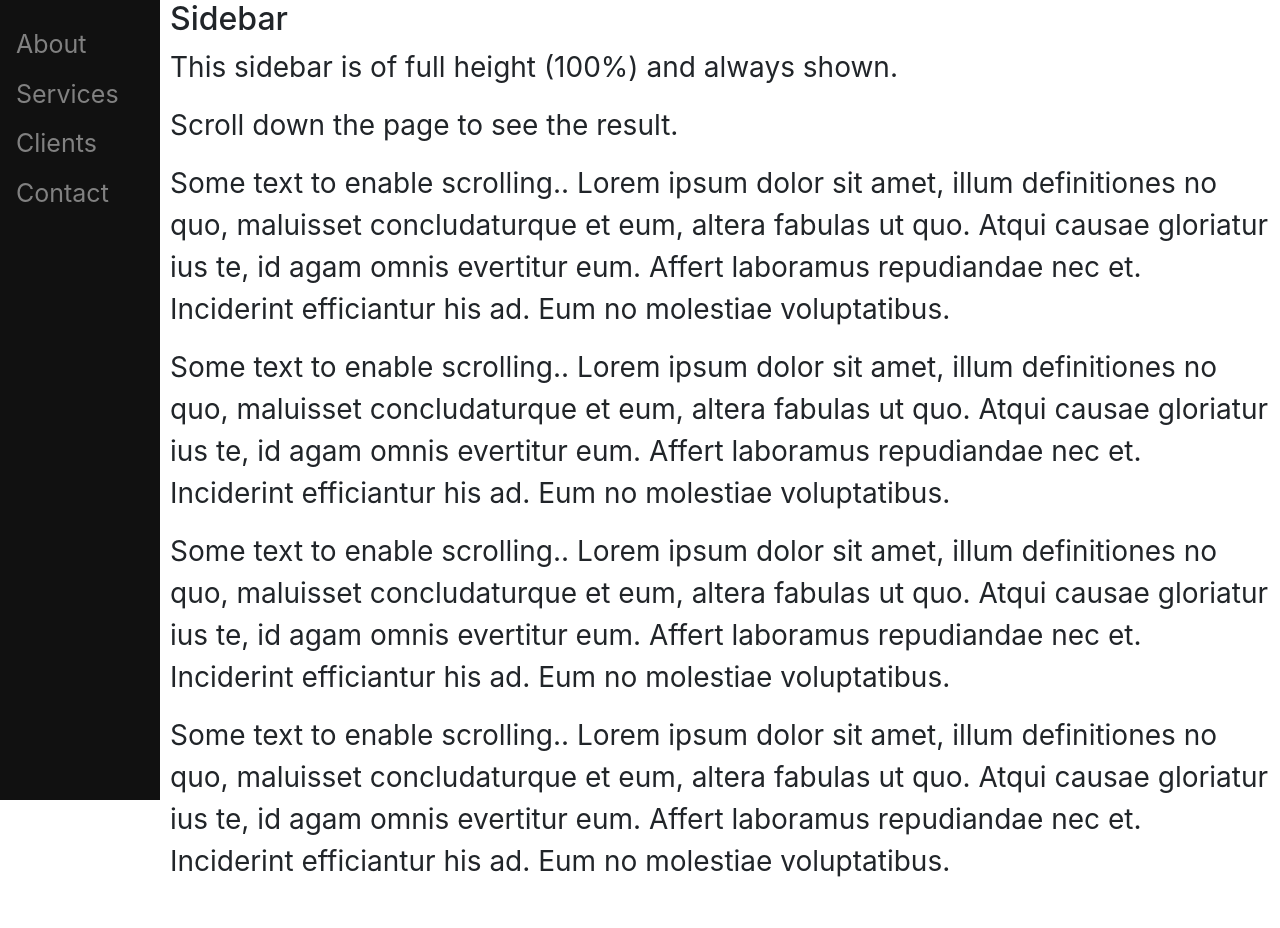
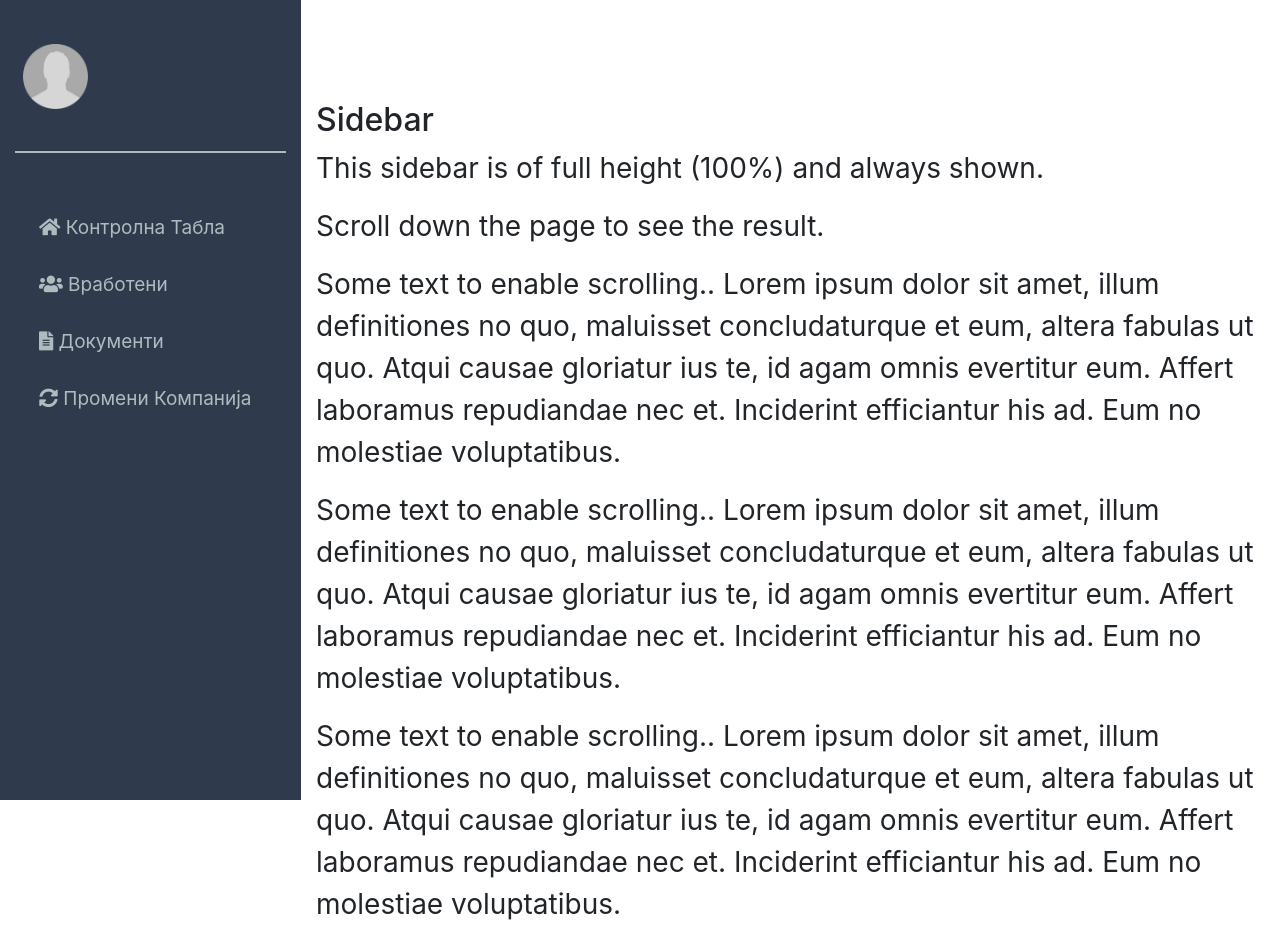
Before and after one commit to TaleskiB/Employees-Management, a plain HTML site: page index.html in a window 1280 px wide. Shown: the top 928 px of the page. Before the commit the page ends 898 px from the top, so only its background shows below. Drawn offline with Linux system fonts and the light colour scheme.

Commit message:
added avatar and nav items

```diff
--- a/css/theme-style.css
+++ b/css/theme-style.css
@@ -98,21 +98,22 @@ b {
 
 .sidenav {
     height: 100%;
-    width: 160px;
+    width: 301px;
     position: fixed;
     z-index: 1;
     top: 0;
     left: 0;
-    background-color: #111;
+    background-color: #2f3b4c;
     overflow-x: hidden;
     padding-top: 20px;
 }
 
 .sidenav a {
-    padding: 6px 8px 6px 16px;
+
     text-decoration: none;
-    font-size: 25px;
-    color: #818181;
+    font-size: 19px;
+    line-height: 21px;
+    color: #b0bbc0;
     display: block;
 }
 
@@ -121,16 +122,30 @@ b {
 }
 
 .main {
-    margin-left: 160px; /* Same as the width of the sidenav */
+    margin-top: 101px;
+    margin-left: 291px; /* Same as the width of the sidenav */
     font-size: 28px; /* Increased text to enable scrolling */
     padding: 0px 10px;
 }
 
+/* Fixed side bar ENB */
+
+.sidenav a:focus,
+.sidenav a:hover,
+.sidenav a:active,
+.sidenav a:active:focus,
+.sidenav a:active:hover {
+  border-left: 3px solid #00bfe8;
+  color: #f1f1f1;
+  background-color: #2a3344;
+}
 
 
-/* Fixed side bar ENB */
-
-
+.hrline {
+  margin-top: 15%;
+  color: #b0bbc0;
+  border-bottom: 2px solid #b0bbc0;
+}
 
 
 /*==========================================
--- a/index.html
+++ b/index.html
@@ -1,5 +1,6 @@
 <!DOCTYPE html>
 <html lang="en">
+
 <head>
 
   <meta charset="utf-8">
@@ -15,25 +16,41 @@
 <body>
 
   <!-- Fixed Side Bar -->
-
-<div class="sidenav">
-  <a href="#about">About</a>
-  <a href="#services">Services</a>
-  <a href="#clients">Clients</a>
-  <a href="#contact">Contact</a>
+  <div class="container">
+    <div class="row">
+      <div class="col-5 col-lg-5 col-sm-5 pt-15 pr-8 pb-6 pl-21 sidenav">
+        <img class="img-fluid mt-4 ml-2" src="images/avatar.png" class="float-left" alt="#" width="65" height="65">
+          <hr class="hrline"/>
+            <a href="#dashboard" class="mt-5 py-3 pl-4"><i class="fas fa-home"></i> Контролна Табла</a>
+              <a href="#employees" class="mt-1 py-3 pl-4"><i class="fas fa-users"></i> Вработени</a>
+                <a href="#docs" class="mt-1 py-3 pl-4"><i class="fas fa-file-alt"></i> Документи</a>
+                  <a href="#switchcompany" class="mt-1 py-3 pl-4"><i class="fas fa-sync-alt"></i> Промени Компанија</a>
                     </div>
 
+<div class="col-12 col-md-8col-lg-6 mt-5 mt-lg-0">
   <div class="main">
     <h2>Sidebar</h2>
       <p>This sidebar is of full height (100%) and always shown.</p>
         <p>Scroll down the page to see the result.</p>
-  <p>Some text to enable scrolling.. Lorem ipsum dolor sit amet, illum definitiones no quo, maluisset concludaturque et eum, altera fabulas ut quo. Atqui causae gloriatur ius te, id agam omnis evertitur eum. Affert laboramus repudiandae nec et. Inciderint efficiantur his ad. Eum no molestiae voluptatibus.</p>
-  <p>Some text to enable scrolling.. Lorem ipsum dolor sit amet, illum definitiones no quo, maluisset concludaturque et eum, altera fabulas ut quo. Atqui causae gloriatur ius te, id agam omnis evertitur eum. Affert laboramus repudiandae nec et. Inciderint efficiantur his ad. Eum no molestiae voluptatibus.</p>
-  <p>Some text to enable scrolling.. Lorem ipsum dolor sit amet, illum definitiones no quo, maluisset concludaturque et eum, altera fabulas ut quo. Atqui causae gloriatur ius te, id agam omnis evertitur eum. Affert laboramus repudiandae nec et. Inciderint efficiantur his ad. Eum no molestiae voluptatibus.</p>
-  <p>Some text to enable scrolling.. Lorem ipsum dolor sit amet, illum definitiones no quo, maluisset concludaturque et eum, altera fabulas ut quo. Atqui causae gloriatur ius te, id agam omnis evertitur eum. Affert laboramus repudiandae nec et. Inciderint efficiantur his ad. Eum no molestiae voluptatibus.</p>
+          <p>Some text to enable scrolling.. Lorem ipsum dolor sit amet, illum definitiones no quo, maluisset concludaturque et eum, altera fabulas ut quo. Atqui causae gloriatur ius te, id agam omnis evertitur eum. Affert laboramus repudiandae nec et.
+             Inciderint efficiantur his ad. Eum no molestiae voluptatibus.</p>
+              <p>Some text to enable scrolling.. Lorem ipsum dolor sit amet, illum definitiones no quo, maluisset concludaturque et eum, altera fabulas ut quo. Atqui causae gloriatur ius te, id agam omnis evertitur eum. Affert laboramus repudiandae nec et.
+                Inciderint efficiantur his ad. Eum no molestiae voluptatibus.</p>
+                  <p>Some text to enable scrolling.. Lorem ipsum dolor sit amet, illum definitiones no quo, maluisset concludaturque et eum, altera fabulas ut quo. Atqui causae gloriatur ius te, id agam omnis evertitur eum. Affert laboramus repudiandae nec et.
+                    Inciderint efficiantur his ad. Eum no molestiae voluptatibus.</p>
+                     <p>Some text to enable scrolling.. Lorem ipsum dolor sit amet, illum definitiones no quo, maluisset concludaturque et eum, altera fabulas ut quo. Atqui causae gloriatur ius te, id agam omnis evertitur eum. Affert laboramus repudiandae nec et.
+                        Inciderint efficiantur his ad. Eum no molestiae voluptatibus.</p>
+                         </div>
                            </div>
 
+
+</div>
+</div>
+
+
   <!-- Fixed Side Bar END -->
+
+
 
 
   <!-- Optional JavaScript -->
@@ -43,4 +60,5 @@
   <script src="js/theme-script.js"></script>
 
 </body>
+
 </html>
```
Also changed, not shown: images/avatar.png (added). Lines whose indentation alone changed are shown as unchanged.
